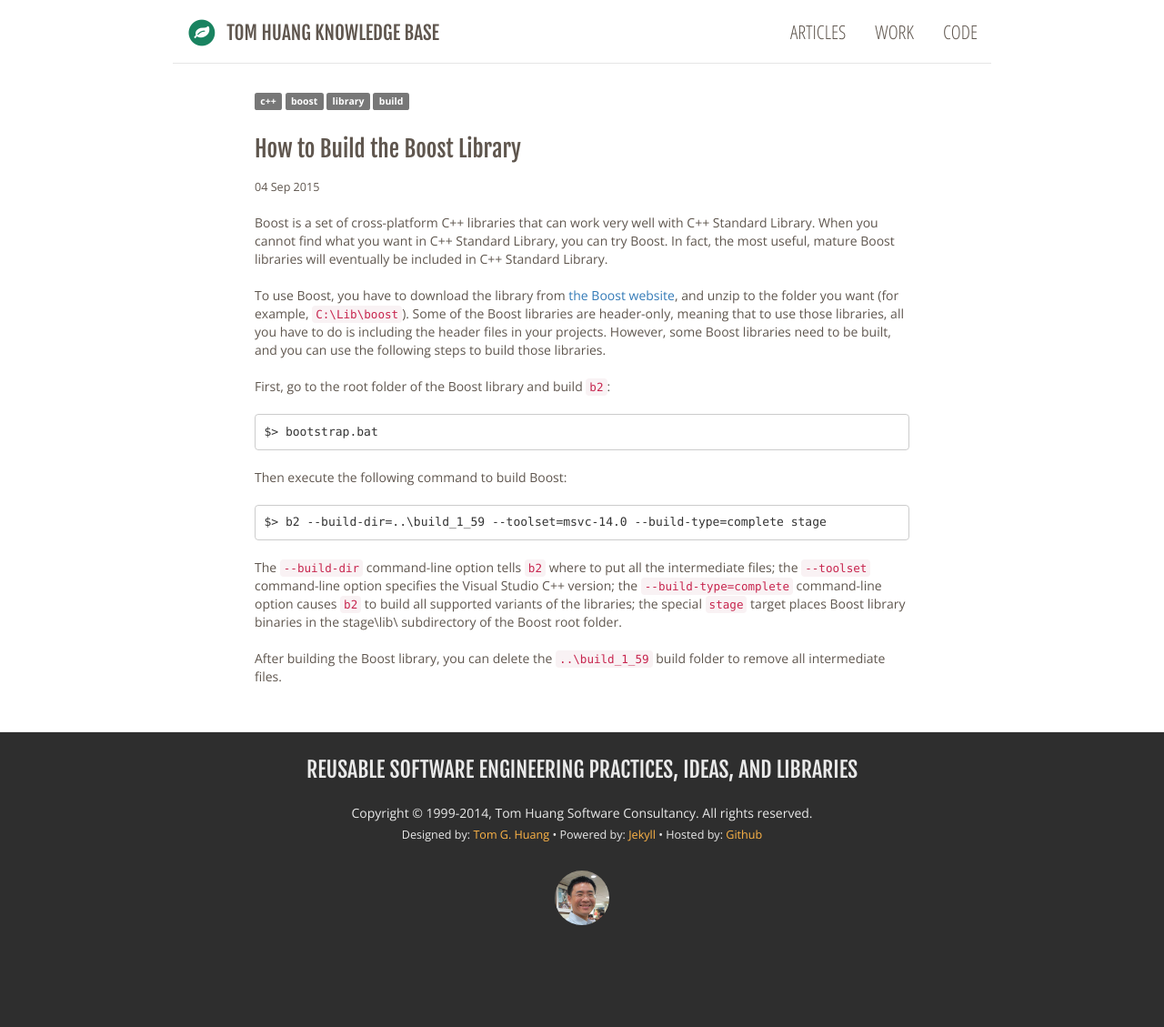
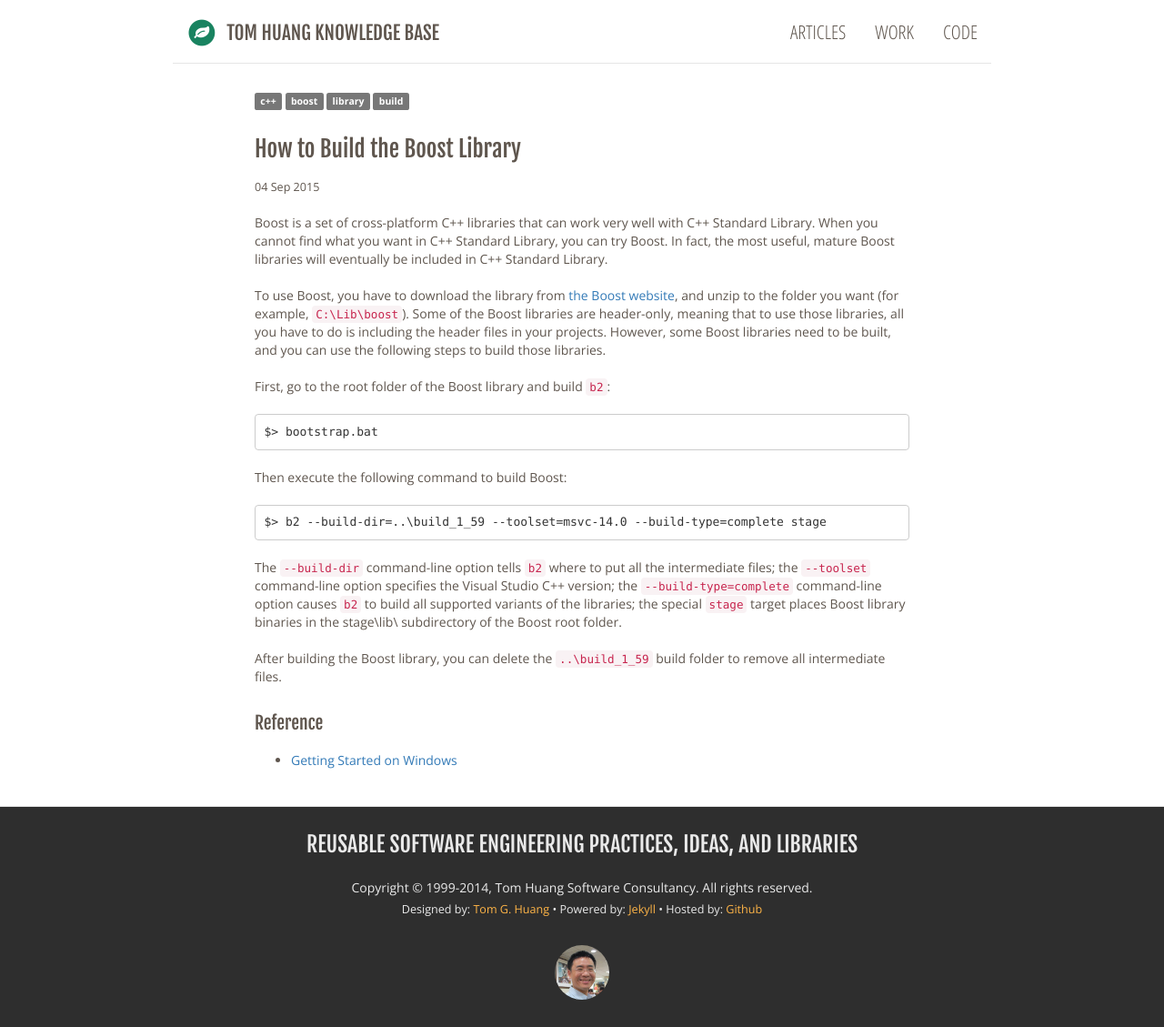
Before and after one commit to surreylabs/tomghuang.github.io, a Jekyll site: the page built from _posts/2015-09-04-how-to-build-the-boost-library.markdown, in a window 1280 px wide. Shown: the whole page at 91% size. Built offline with Jekyll 4.4.1, drawn with Linux system fonts in a browser that asks for light colours; nearby versions of some CDN libraries; Markdown is read by kramdown in place of the engine named in the settings; before the commit the page ends 1047 px from its top, so only the background shows below that.

Commit message:
Update 2015-09-04-how-to-build-the-boost-library.markdown

```diff
--- a/_posts/2015-09-04-how-to-build-the-boost-library.markdown
+++ b/_posts/2015-09-04-how-to-build-the-boost-library.markdown
@@ -24,3 +24,8 @@ $> b2 --build-dir=..\build_1_59 --toolset=msvc-14.0 --build-type=complete stage
 The `--build-dir` command-line option tells `b2` where to put all the intermediate files; the `--toolset` command-line option specifies the Visual Studio C++ version; the `--build-type=complete` command-line option causes `b2` to build all supported variants of the libraries; the special `stage` target places Boost library binaries in the stage\lib\ subdirectory of the Boost root folder.
 
 After building the Boost library, you can delete the `..\build_1_59` build folder to remove all intermediate files.
+
+
+#### Reference
+
+* [Getting Started on Windows](http://www.boost.org/doc/libs/1_58_0/more/getting_started/windows.html#identify-your-toolset)
```
